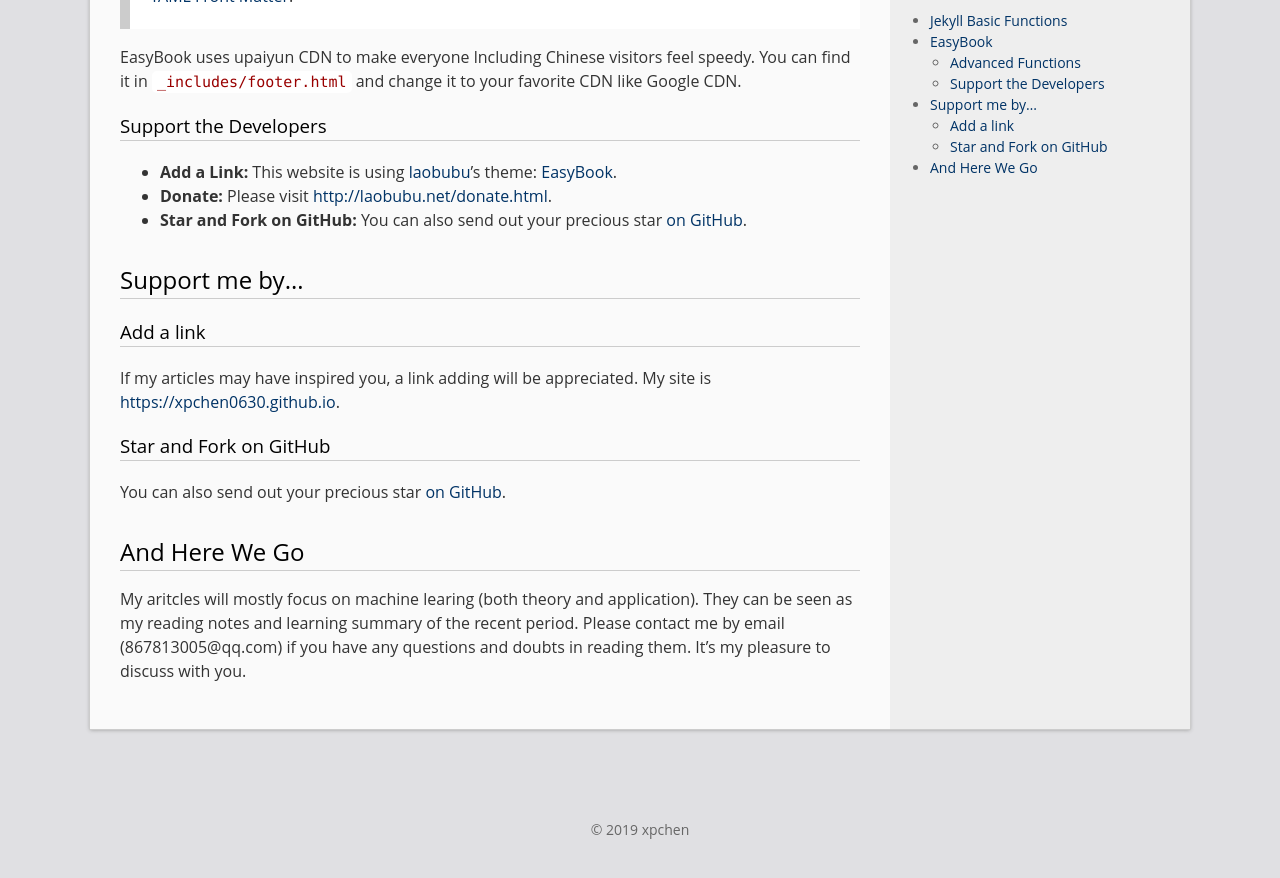
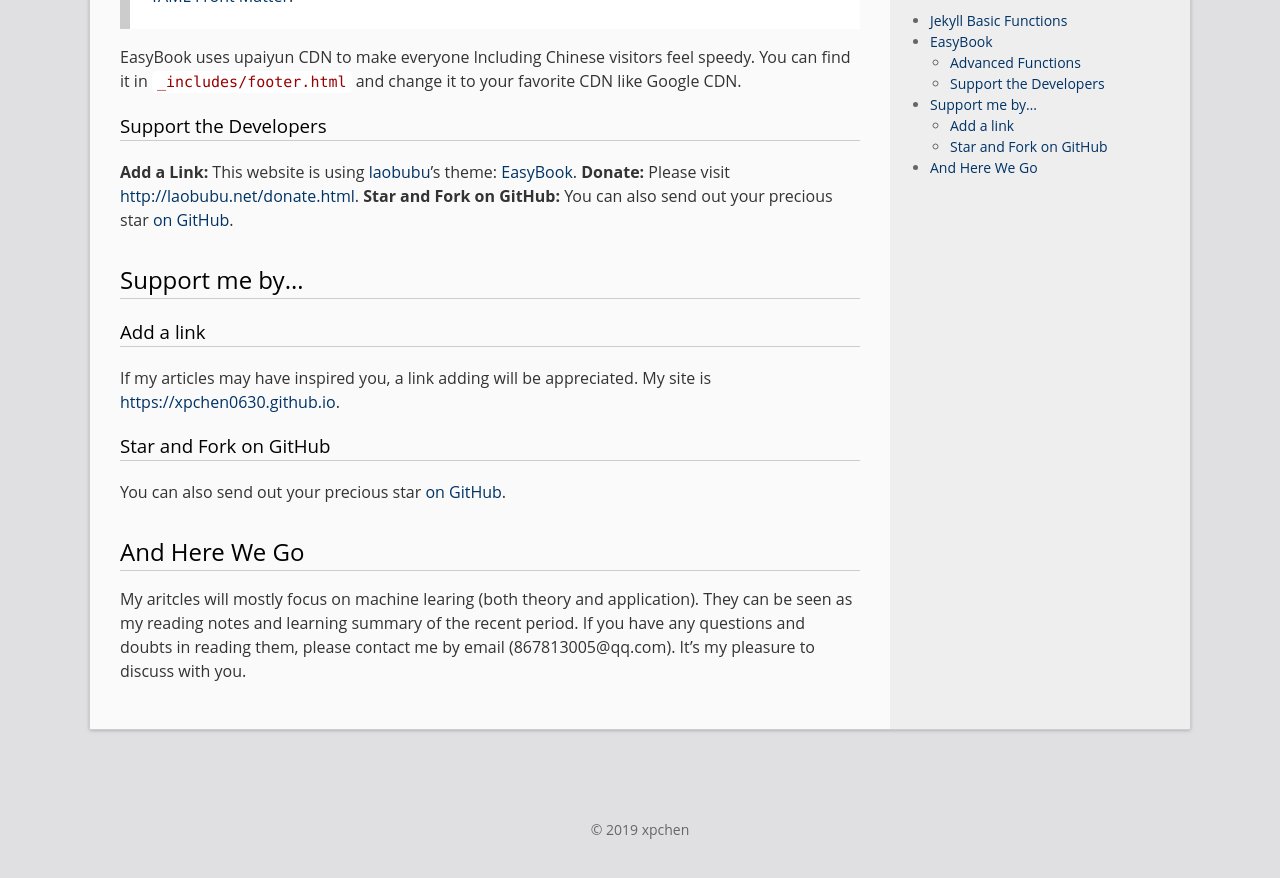
Before and after one commit to xpchen0630/xpchen0630.github.io, a Jekyll site: the page built from _posts/2019-08-30-welcome-to-jekyll.markdown, in a window 1280 px wide and 900 px high, scrolled down 1417 px. Shown: the top 878 px of the window. Built offline with Jekyll 4.4.1, drawn with Linux system fonts in a browser that asks for light colours.

Commit message:
Update 2019-08-30-welcome-to-jekyll.markdown

```diff
--- a/_posts/2019-08-30-welcome-to-jekyll.markdown
+++ b/_posts/2019-08-30-welcome-to-jekyll.markdown
@@ -60,9 +60,9 @@ EasyBook uses upaiyun CDN to make everyone lncluding Chinese visitors feel speed
 
 ### Support the Developers ###
 
-* **Add a Link:** This website is using [laobubu](http://laobubu.net)'s theme: [EasyBook][github-easybook].
-* **Donate:** Please visit [http://laobubu.net/donate.html](http://laobubu.net/donate.html).
-* **Star and Fork on GitHub:** You can also send out your precious star [on GitHub][github-easybook].
+**Add a Link:** This website is using [laobubu](http://laobubu.net)'s theme: [EasyBook][github-easybook].
+**Donate:** Please visit [http://laobubu.net/donate.html](http://laobubu.net/donate.html).
+**Star and Fork on GitHub:** You can also send out your precious star [on GitHub][github-easybook].
 
 ## Support me by... ##
 
@@ -77,7 +77,7 @@ You can also send out your precious star [on GitHub](https://github.com/xpchen06
 ## And Here We Go ##
 
 My aritcles will mostly focus on machine learing (both theory and application). They can be seen as my reading notes and learning summary of the recent period.
-Please contact me by email (867813005@qq.com) if you have any questions and doubts in reading them. It's my pleasure to discuss with you.
+If you have any questions and doubts in reading them, please contact me by email (867813005@qq.com). It's my pleasure to discuss with you.
 
 [jekyll]:      http://jekyllrb.com
 [jekyll-gh]:   https://github.com/jekyll/jekyll
```
